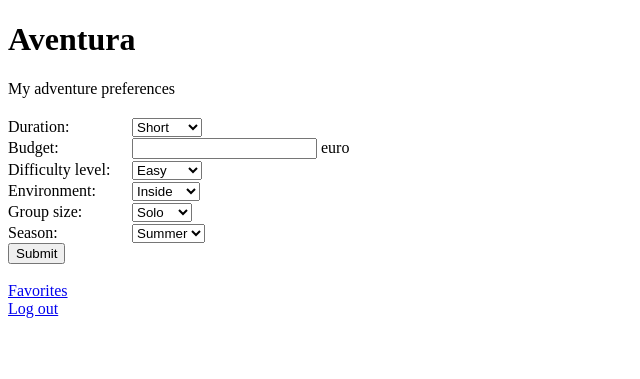
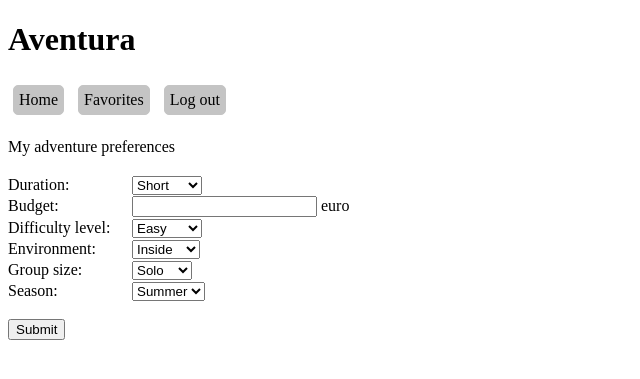
Before and after one commit to sannilatvala/adventure-planner, a Flask app: page /home in a window 1280 px wide. Shown: the top 379 px of the page, without its empty margins (0-640 px from the left). Run offline with Flask 3, Linux system fonts and the light colour scheme; the visitor is signed in with stand-in values (Sample User, id 1).

Commit message:
enhanced application layout

```diff
--- a/services/adventures.py
+++ b/services/adventures.py
@@ -1,8 +1,8 @@
 import random
+import json
 from sqlalchemy.sql import text
 from db import db
 from flask import session
-import json
 
 def create_adventures(user_id):
     sql = text("SELECT * FROM preferences WHERE user_id = :user_id")
--- a/static/main.css
+++ b/static/main.css
@@ -35,3 +35,14 @@ textarea.comment {
     background-color: #f0f0f0;
     color: #333;
 }
+
+.nav-button {
+    display: inline-block;
+    padding: 5px;
+    margin: 5px;
+    color: #000000;
+    text-decoration: none;
+    background-color: #c4c4c4;
+    border: 1px solid #c4c4c4;
+    border-radius: 5px;
+}
--- a/templates/adventures.html
+++ b/templates/adventures.html
@@ -8,6 +8,7 @@
     {% endfor %}
 
     {% for adventure in adventures %}
+    <hr>
         <h3>{{ adventure["title"] }}</h3>
         <p>{{ adventure["description"] }}</p>
         {% include "reviews.html" %}
@@ -16,6 +17,7 @@
             <input type="submit" value="Add to favorites">
 
             <input type="hidden" name="csrf_token" value="{{ session.csrf_token }}">
+            <br><br>
         </form>
     {% endfor %}
 {% else %}
--- a/templates/favorites.html
+++ b/templates/favorites.html
@@ -9,6 +9,7 @@
 
 {% if favorite_adventures %}
     {% for adventure in favorite_adventures %}
+    <hr>
         <h3>{{ adventure["title"] }}</h3>
         <p>{{ adventure["description"] }}</p>
         {% include "reviews.html" %}
@@ -17,13 +18,13 @@
             <button type="submit">Delete from favorites</button>
 
             <input type="hidden" name="csrf_token" value="{{ session.csrf_token }}">
+            <br><br>
         </form>
     {% endfor %}
 {% else %}
     <p>No favorite adventures found.</p>
 {% endif %}
 <br>
-<a href="/home">Home</a><br>
 
 <script src="./static/scripts/confirmationMessage.js"></script>
 <script src="./static/scripts/hideFlashMessage.js"></script>
--- a/templates/home.html
+++ b/templates/home.html
@@ -36,13 +36,14 @@
     <select id="season" name="season" required>
         <option value="Summer">Summer</option>
         <option value="Winter">Winter</option>
-    </select><br>
+    </select><br><br>
 
     <input type="submit" value="Submit">
 
     <input type="hidden" name="csrf_token" value="{{ session.csrf_token }}">
 </form>
 
+<br>
 {% if preferences_submitted %}
     <button id="showAdventures" style="display: none;">Show Adventures</button>
     <button id="hideAdventures" style="display: inline;">Hide Adventures</button>
@@ -53,9 +54,6 @@
 {% endif %}
 <br>
 
-<a href="/get_favorites">Favorites</a><br>
-<a href="/logout">Log out</a>
-
 <script src="./static/scripts/toggleAdventures.js"></script>
 
 {% endblock %}
--- a/templates/index.html
+++ b/templates/index.html
@@ -5,12 +5,8 @@
 
 {% if session.user_id %}
 You are logged in as <b>{{ session.user_name }}</b><br>
-<a href="/home">Home</a><br>
-<a href="/logout">Log out</a>
 {% else %}
 You are not logged in<br>
-<a href="/login">Login</a><br>
-<a href="/register">Register</a>
 {% endif %}
 
 {% endblock %}
--- a/templates/layout.html
+++ b/templates/layout.html
@@ -8,5 +8,13 @@
 </head>
 <body>
     <h1>Aventura</h1>
+    {% if session.user_id %}
+    <a href="/home" class="nav-button">Home</a>
+    <a href="/get_favorites" class="nav-button">Favorites</a>
+    <a href="/logout" class="nav-button">Log out</a><br><br>
+    {% else %}
+    <a href="/login" class="nav-button">Log in</a>
+    <a href="/register" class="nav-button">Register</a>
+    {% endif %}
 </body>
 {% block content %}{% endblock %}
--- a/templates/login.html
+++ b/templates/login.html
@@ -17,8 +17,6 @@
     <input type="hidden" name="csrf_token" value="{{ session.csrf_token }}">
 </form>
 
-<a href="/register">Register</a>
-
 <script src="./static/scripts/hideFlashMessage.js"></script>
 
 {% endblock %}
--- a/templates/register.html
+++ b/templates/register.html
@@ -17,8 +17,6 @@
     <input type="submit" value="Create user">
 </form>
 
-<a href="/login">Login</a>
-
 <script src="./static/scripts/hideFlashMessage.js"></script>
 
 {% endblock %}
```
